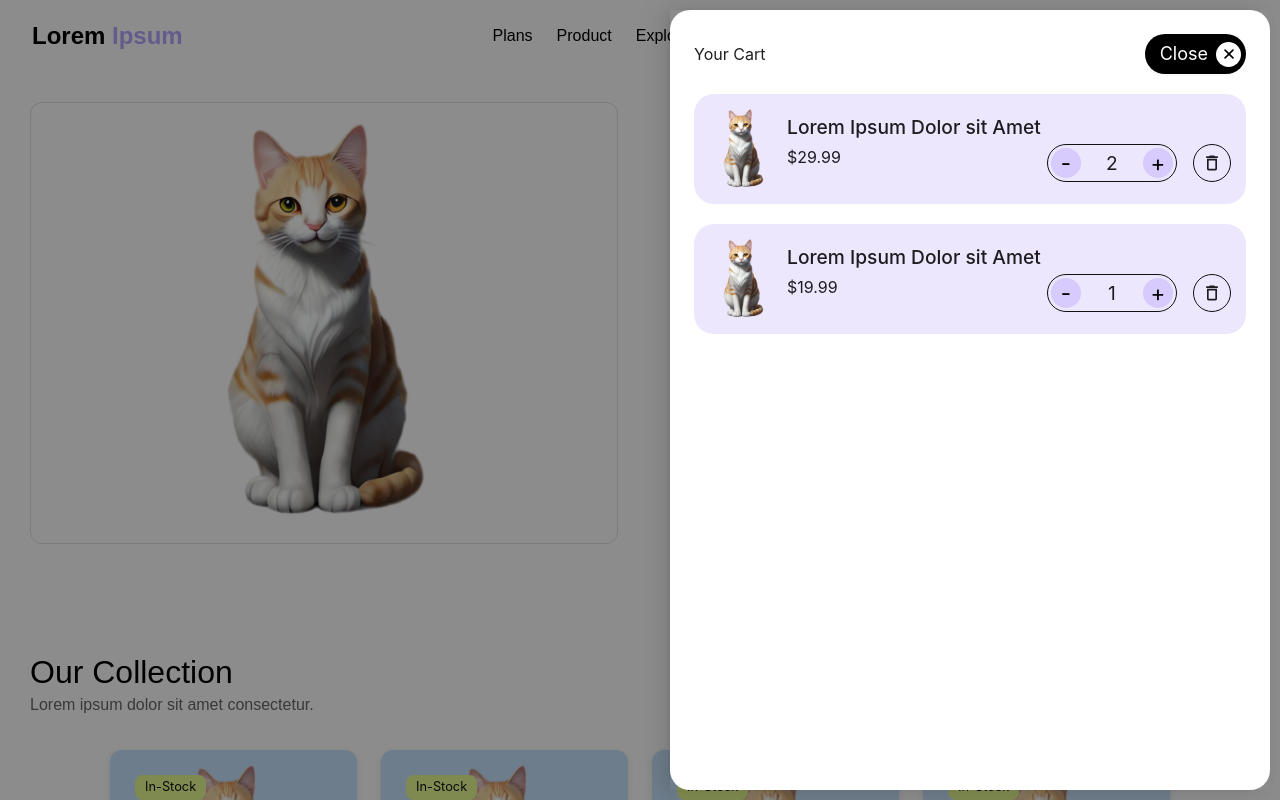
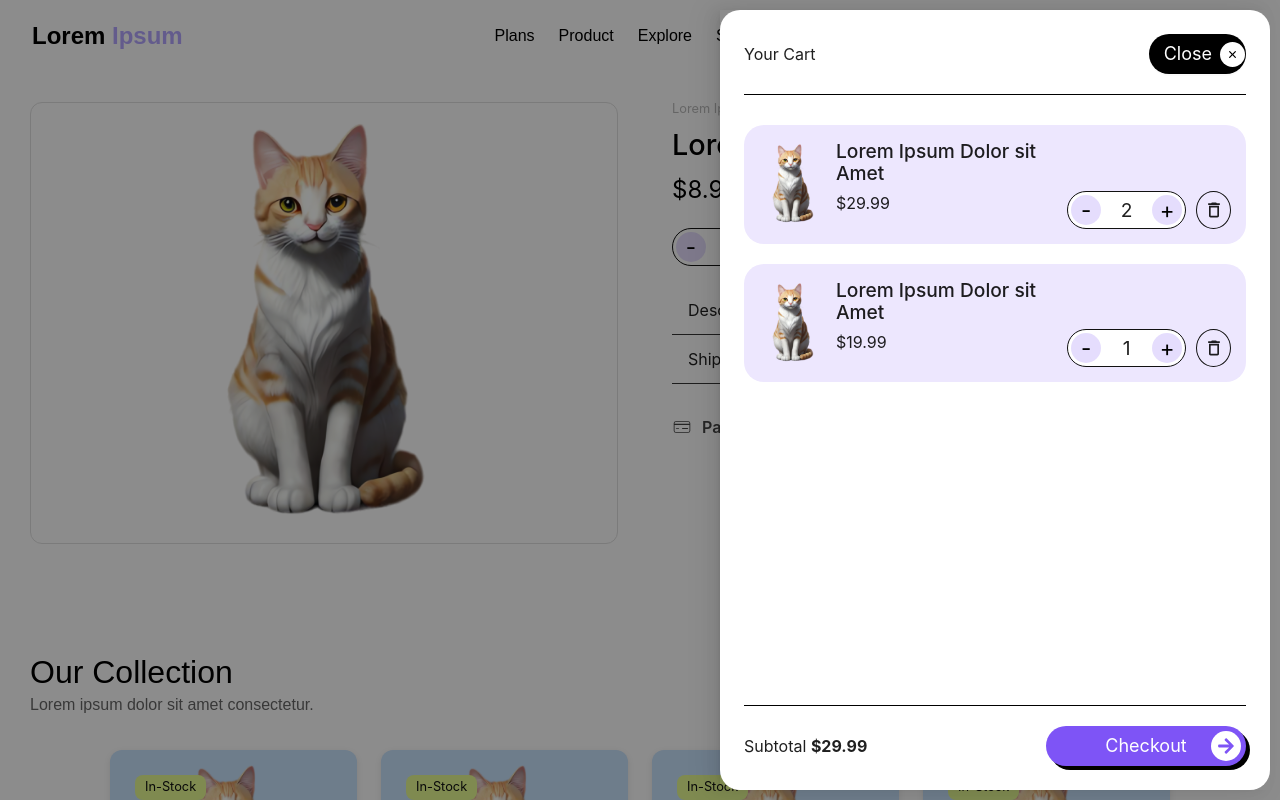
Before and after one commit to RaheelArif/kidgeni, a Next.js app: page /product-detail in a window 1280 px wide. Both pictures are taken after a click on the button 1091 px from the left and 36 px from the top of the page. Shown: the top 800 px of the page. Built offline with nearby package versions, Linux system fonts and the light colour scheme; what @ant-design/nextjs-registry would draw is missing.

Commit message:
checkout

```diff
--- a/src/components/Header/CartDrawer.js
+++ b/src/components/Header/CartDrawer.js
@@ -6,8 +6,10 @@ import styles from "./CartDrawer.module.scss"; // Create a separate SCSS module
 import BlackButton from "../ui/BlackButton";
 import CartItem from "./CartItem"; // Import the CartItem component
 import dummyCat from "/public/images/dummyCat.png"; // Import the CartItem component
+import { FaArrowRight } from "react-icons/fa";
+import Link from "next/link";
 
-const CartDrawer = ({ visible, onClose,  }) => {
+const CartDrawer = ({ visible, onClose }) => {
   const cartItems = [
     {
       id: 1,
@@ -33,28 +35,47 @@ const cartItems = [
         onClose={onClose}
         open={visible}
         closable={false}
-        width={600}
+        width={550}
       >
+        <div className={styles.drawerContent}>
+          <div>
             <div className={styles.drawerHeader}>
               <span>Your Cart</span>
               <BlackButton
+                isBlack={true}
                 text="Close"
                 icon={<IoClose />}
                 size="large"
                 shape="round"
                 onClick={onClose} // Close the drawer when clicked
                 className=""
-            iconStyle={{ color: "white", marginLeft: "5px" }} // Custom icon styles
               />
             </div>
             {cartItems?.length > 0 ? (
-          cartItems.map((item) => (
-            <CartItem key={item.id} item={item} />
-          ))
+              cartItems.map((item) => <CartItem key={item.id} item={item} />)
             ) : (
               <p>Your cart is empty</p>
             )}
+          </div>
+          <div className={styles.drawerBottom}>
+            <div>
+              Subtotal <b>$29.99</b>
+            </div>
 
+            <div className={styles.CheckoutBottom}>
+              <Link href={"/checkout"}>
+                <BlackButton
+                  text="Checkout"
+                  icon={<FaArrowRight />}
+                  size="large"
+                  shape="round"
+                  onClick={onClose} // Close the drawer when clicked
+                  className=""
+                />
+              </Link>
+            </div>
+          </div>
+        </div>
       </Drawer>
     </div>
   );
--- a/src/components/Header/CartDrawer.module.scss
+++ b/src/components/Header/CartDrawer.module.scss
@@ -4,7 +4,10 @@
     justify-content: space-between; // Space between title and close icon
     align-items: center; // Center vertically
     // padding: 20px; // Add padding for the header
-    margin-bottom: 20px;
+    margin-bottom: 30px;
+    border-bottom: 1px solid black;
+    // background-color: #e0e0e0;
+    padding-bottom: 20px;
   }
 
   .customCloseIcon {
@@ -30,3 +33,26 @@
       background-color: #d0d0d0;
     }
   }
+  .drawerContent{
+    display: flex;
+    flex-direction: column;
+    justify-content: space-between;
+    height: 100%;
+    // background-color: #666;
+}
+.drawerBottom{
+  display: flex;
+  justify-content: space-between;
+   align-items: center;
+   margin-top: 30px;
+   border-top: 1px solid black;
+   // background-color: #e0e0e0;
+   padding-top: 20px;
+   &b{
+    margin-left: 10px;
+    font-size: 18px;
+   }
+}
+.CheckoutBottom{
+  width: 200px;
+}
--- a/src/components/Header/CartItem.module.scss
+++ b/src/components/Header/CartItem.module.scss
@@ -51,6 +51,7 @@
     margin-right: 10px;
     padding: 3px;
     margin-top: 9px;
+    background-color: white;
 }
 
 .quantityButton {
@@ -60,6 +61,7 @@
     width: 30px;
     height: 30px;
     border-radius: 50%;
+
     padding: 0;
     background-color: transparent;
     border: none;
--- a/src/components/Header/Header.js
+++ b/src/components/Header/Header.js
@@ -65,6 +65,7 @@ const Header = () => {
           <PiBasket />
         </button>
         <BlackButton
+        isBlack={true}
         text="Sign Up"
         icon={<PiArrowRight />}
         size="large"
--- a/src/components/ui/BlackButton.js
+++ b/src/components/ui/BlackButton.js
@@ -12,20 +12,21 @@ const BlackButton = ({
   onClick,
   className = "",
   variant = "default", // Add variant prop for different styles
+  isBlack
 }) => {
   return (
     <Button
       shape={shape}
       size={size}
       className={`
-        ${styles.customSignInButton}
+        ${isBlack ?styles.blackButton :styles.purpleButton }
         ${styles[`button-${variant}`]}
         ${className}
       `}
       onClick={onClick}
     >
       {text}
-      <div className={styles.customArrow}>
+      <div className={`${isBlack ?styles.customArrow :styles.arrowBtn } ` }>
         {icon}
       </div>
     </Button>
--- a/src/components/ui/ui.module.scss
+++ b/src/components/ui/ui.module.scss
@@ -1,5 +1,5 @@
 // ui.module.scss
-.customSignInButton {
+.blackButton {
     background: black !important;
     color: white !important;
     border: none;
@@ -26,7 +26,8 @@
     border-radius: 50%;
     width: 25px;
     height: 25px;
-    margin-right: -10px;
+    margin-right: -14px;
+    font-size: 13px;
     display: flex;
     align-items: center;
     justify-content: center;
@@ -81,3 +82,44 @@
       background: #e0e0e0 !important;
     }
   }
+
+
+
+  .purpleButton {
+    border-radius: 20px !important;
+    background-color: #7e54f6 !important;
+    display: flex;
+    align-items: center;
+    justify-content: center;
+    width: 100%;
+    margin-top: 0px;
+    color: white !important;
+    position: relative;
+    border: none;
+    border-color: transparent !important;
+    box-shadow: 4px 4px black !important;
+    .arrowBtn {
+      background-color: white;
+      color: #7e54f6;
+      position: absolute;
+      right: 5px;
+      width: 30px;
+      height: 30px;
+      display: flex;
+      justify-content: center;
+      align-items: center;
+      border-radius: 50%;
+  }
+}
+
+.purpleButton:hover,
+.purpleButton:focus {
+    background-color: #7e54f6 !important;
+    color: white !important;
+    border-color: transparent !important;
+}
+
+.purpleButton:active {
+
+    box-shadow: none !important;
+}
```
Also changed, not shown: src/app/checkout/app.js (added, +12 -0 lines). Lines whose indentation alone changed are shown as unchanged.
